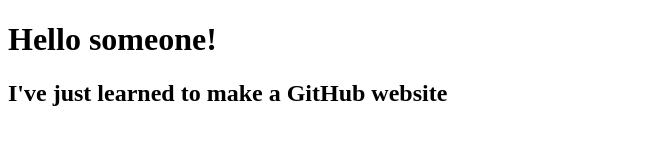
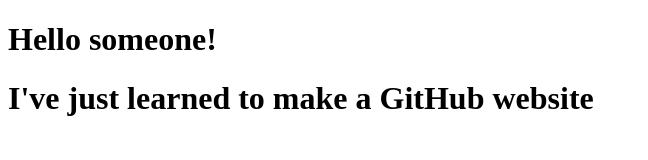
Before and after one commit to ZeTiPlays/HTML-CSS-Javascript-course, a plain HTML site: page site/index.html in a window 1280 px wide. Shown: the whole page, without its empty margins (0-648 px from the left). Drawn offline with Linux system fonts and the light colour scheme.

Commit message:
It didn't work, I fixed

```diff
--- a/site/index.html
+++ b/site/index.html
@@ -5,6 +5,6 @@
 </head>
 <body>
 <h1>Hello someone!</h1>
-<h2>I've just learned to make a GitHub website</h2>
+<h1>I've just learned to make a GitHub website</h1>
 </body>
 </html>
```
